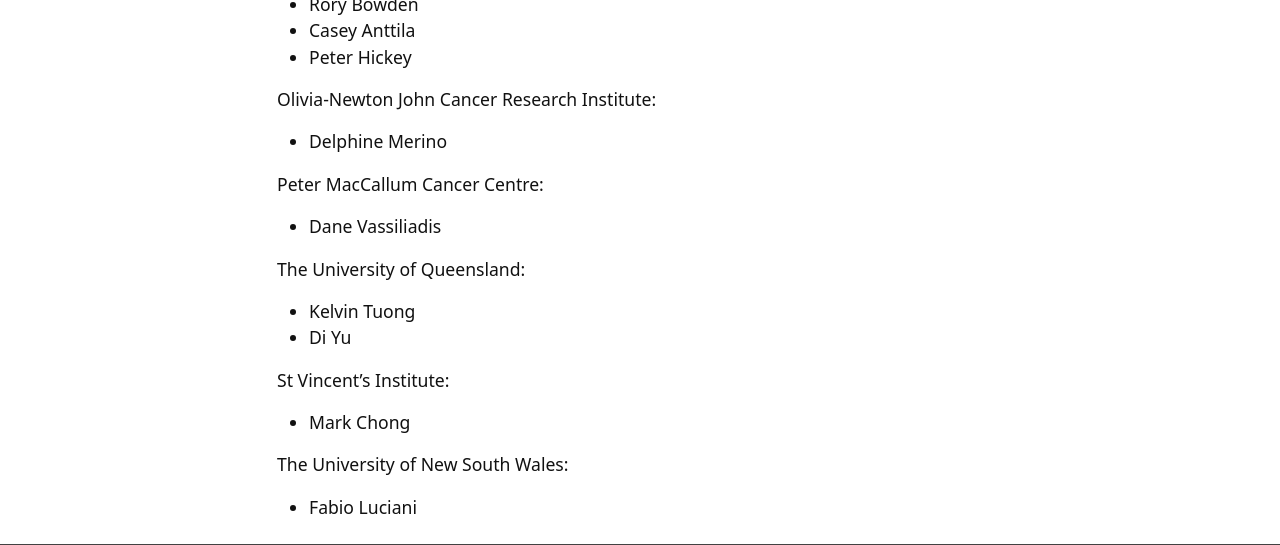
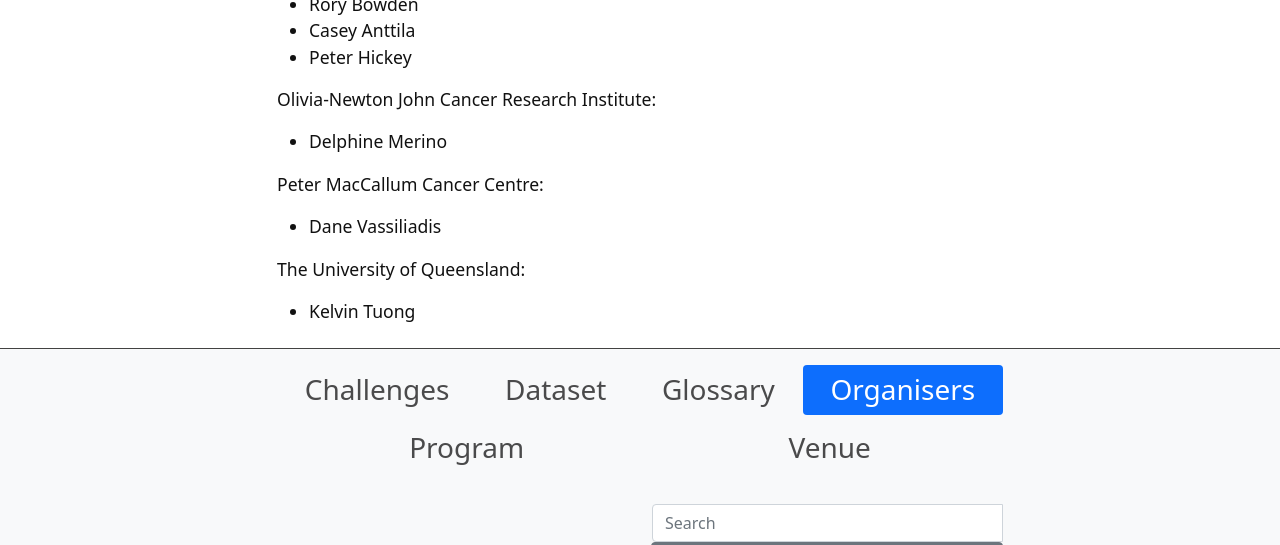
Before and after one commit to 2023-asi-ozsinglecell-hackathon/system-immunology-hackathon, a Jekyll site: the page built from content/organiser.md, in a window 1280 px wide and 900 px high, scrolled down 639 px, cut to the strip 0-545 px from the top of the window. Built offline with Jekyll 4.4.1, drawn with Linux system fonts in a browser that asks for light colours.

Commit message:
add glossary

```diff
--- a/content/organiser.md
+++ b/content/organiser.md
@@ -30,12 +30,3 @@
 The University of Queensland:
 
 * Kelvin Tuong
-* Di Yu
-
-St Vincent's Institute:
-
-* Mark Chong
-
-The University of New South Wales:
-
-* Fabio Luciani
```
Also changed, not shown: content/glossary.md (added, +12 -0 lines).
